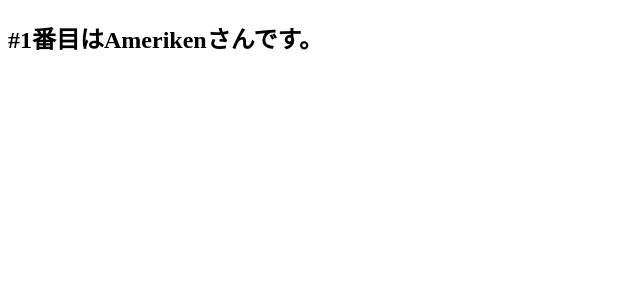
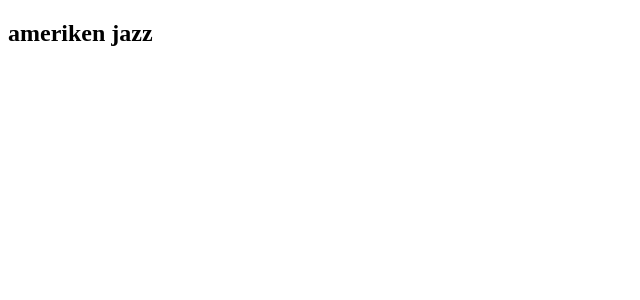
Before and after one commit to ameriken/react-redux-router-study, a React (Create React App) app: page / in a window 1280 px wide. Shown: the top 300 px of the page, without its empty margins (0-640 px from the left). Built offline with nearby package versions, Linux system fonts and the light colour scheme.

Commit message:
[add]reactコンポーネントを使ってみた

```diff
--- a/src/index.js
+++ b/src/index.js
@@ -1,18 +1,19 @@
 import React from "react";
 import { render } from 'react-dom';
 
-const returnReactElement = () => {
-    return <h2>text</h2>
-}
+// 冒頭大文字にする
+//コンポーネント1
+const ReturnReactElement1 = (props) => {
+    // コンソールログでpropsみるとわかりやうし
+    return <h2>{props.music}</h2>
+};
 
-const returnReactElement2 = () => <h2>text2</h2>
 
-const returnReactElement3 = (hello) => <h2>{hello}</h2>
+//コンポーネント2
+const ReturnReactElement2 = ({name,music}) => {
+    // コンソールログでpropsみるとわかりやうし
+    return <h2>{name} {music}</h2>
+};
 
-const returnReactElement4 = (no,name) =>{
-    const newStrings = `${no}番目は${name}さんです。`
-    return <h2>{newStrings}</h2>
-
-}
-
-render(returnReactElement4('#1','Ameriken'), document.getElementById('root'))
+// カスタムタグ用の閉じる
+render(<ReturnReactElement2 name='ameriken' music='jazz'/>, document.getElementById('root'))
```
